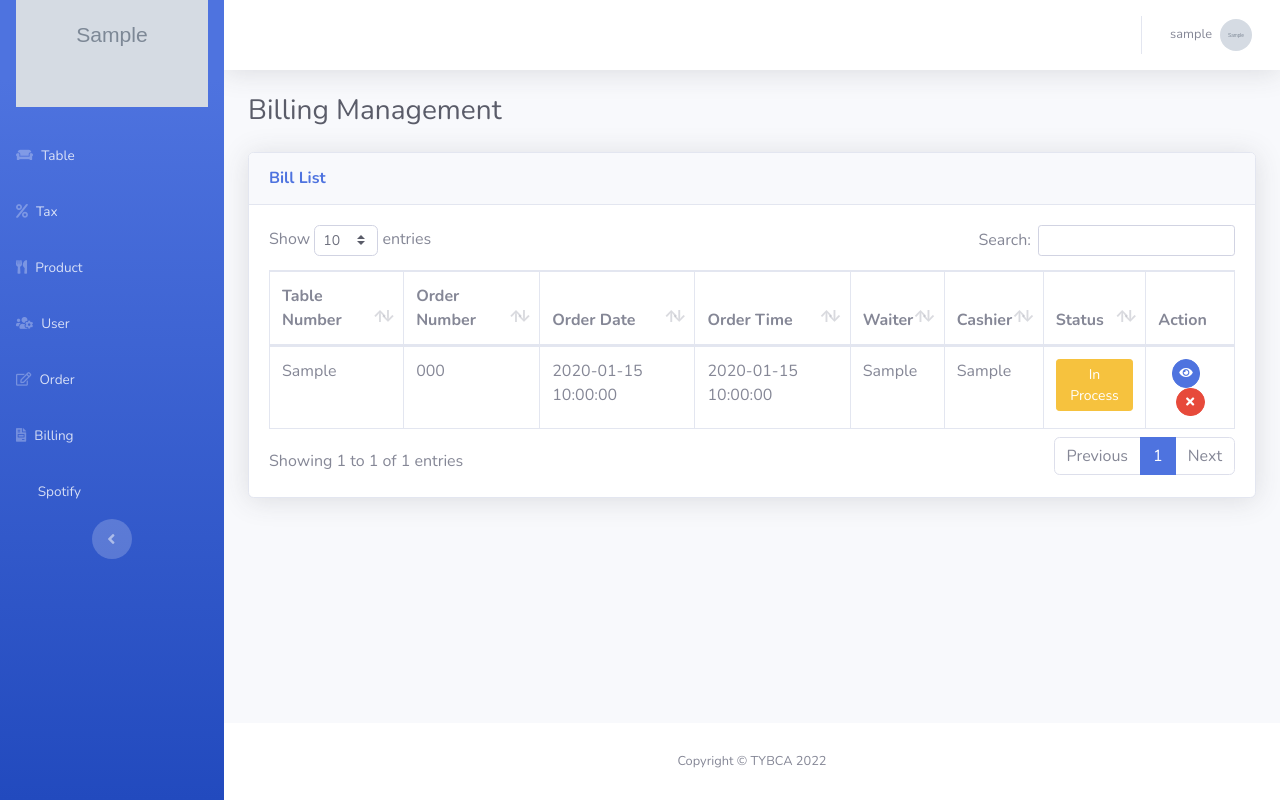
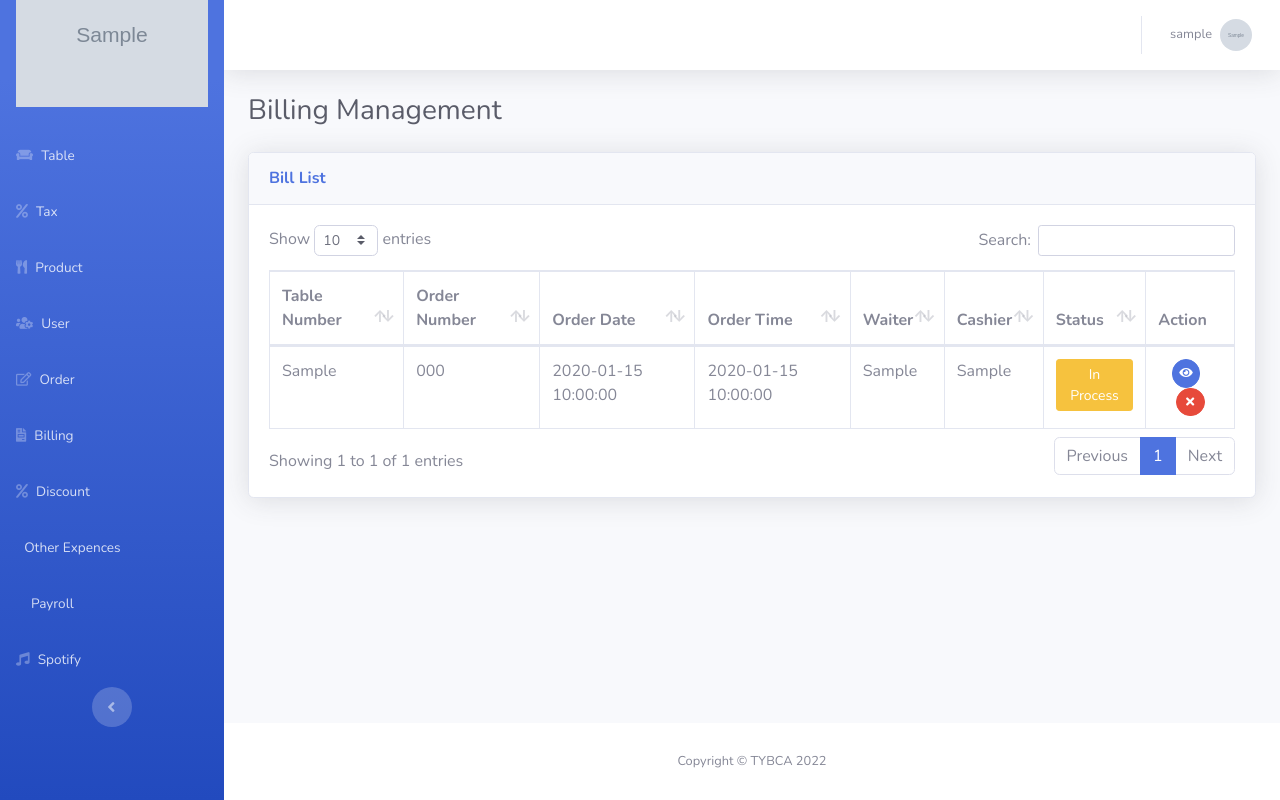
Before and after one commit to joeldsouza002/Restaurant-Management-System-version-1, a PHP site: page /Restaurant-Management-System-version-1/billing.php in a window 1280 px wide. Run offline with PHP 8.4, Linux system fonts and the light colour scheme; the visitor is signed in with stand-in values (Sample User, id 1); tables that the repository leaves empty or names only in its code hold one stand-in row (values such as "Sample post"); grey boxes marked "Sample" are stand-in pictures.

Commit message:
Added Payroll Discount

```diff
--- a/header.php
+++ b/header.php
@@ -116,8 +116,38 @@
             {
             ?>
             <li class="nav-item">
+                <a class="nav-link" href="discount.php" target="frame">
+                    <i class="fas fa-percent"></i>
+                    <span>Discount</span></a>
+            </li>
+            <?php
+            }
+            if($object->is_waiter_user() || $object->is_master_user() || $object->is_cashier_user())
+            {
+            ?>
+            <li class="nav-item">
                 <a class="nav-link" href="https://open.spotify.com/" target="frame">
-                    <i class="far fa-music"></i>
+                    <i class="fas fa-money"></i>
+                    <span>Other Expences</span></a>
+            </li>
+            <?php
+            }
+            if($object->is_waiter_user() || $object->is_master_user() || $object->is_cashier_user())
+            {
+            ?>
+            <li class="nav-item">
+                <a class="nav-link" href="https://open.spotify.com/" target="frame">
+                    <i class="fa-brands fa-paypal"></i>
+                    <span>Payroll</span></a>
+            </li>
+            <?php
+            }
+            if($object->is_waiter_user() || $object->is_master_user() || $object->is_cashier_user())
+            {
+            ?>
+            <li class="nav-item">
+                <a class="nav-link" href="https://open.spotify.com/" target="frame">
+                    <i class="fas fa-music"></i>
                     <span>Spotify</span></a>
             </li>
             <?php
```
Also changed, not shown: images/1647673391.png (added), images/1647673656.png (added), images/1647673684.png (added).
